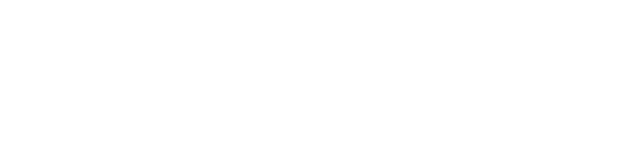
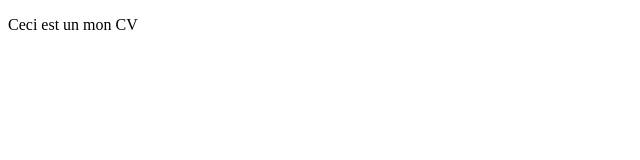
Before and after one commit to Gecnos/git-mon-cv, a plain HTML site: page index.html in a window 1280 px wide. Shown: the whole page, without its empty margins (0-640 px from the left). Drawn offline with Linux system fonts and the light colour scheme.

Commit message:
mise ne place de la section description

```diff
--- a/index.html
+++ b/index.html
@@ -7,6 +7,7 @@
     <title>Document</title>
 </head>
 <body>
-
+    <p>Ceci est un mon CV
+    </p>
 </body>
 </html>
```
